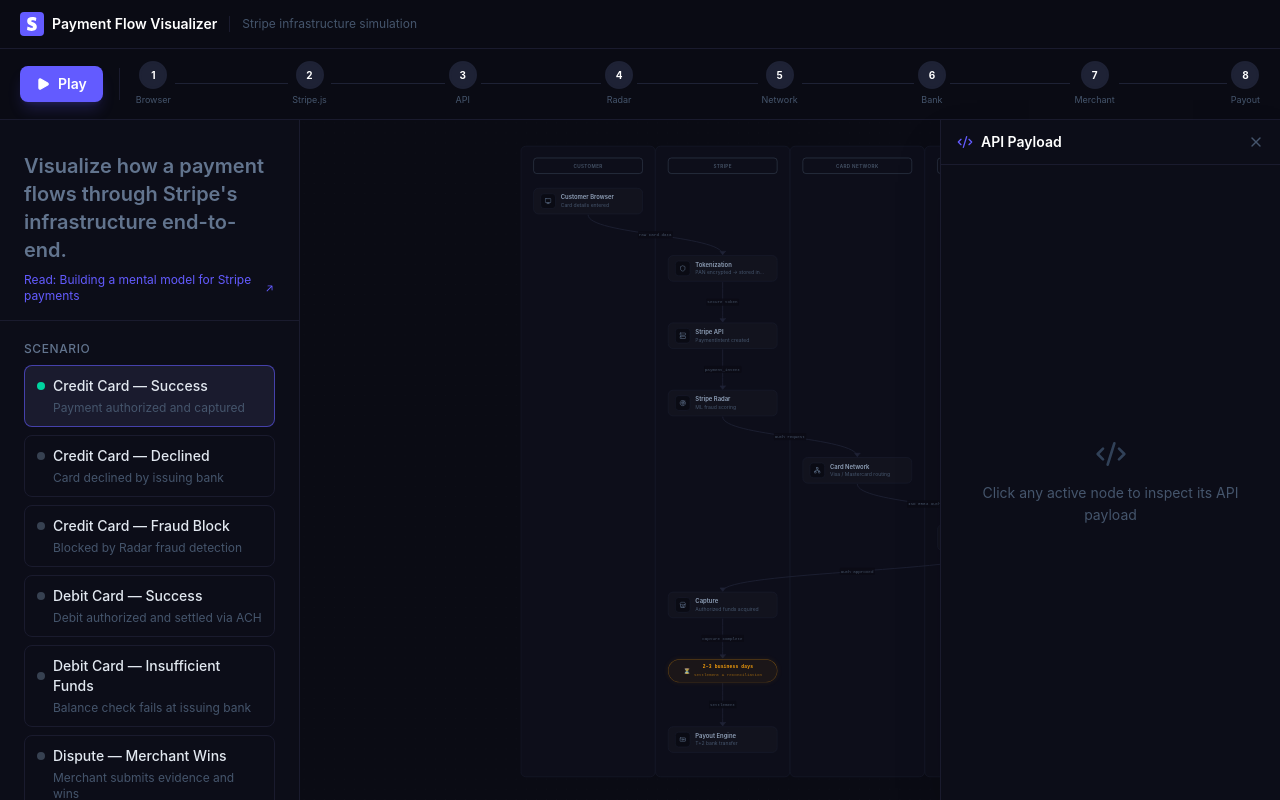
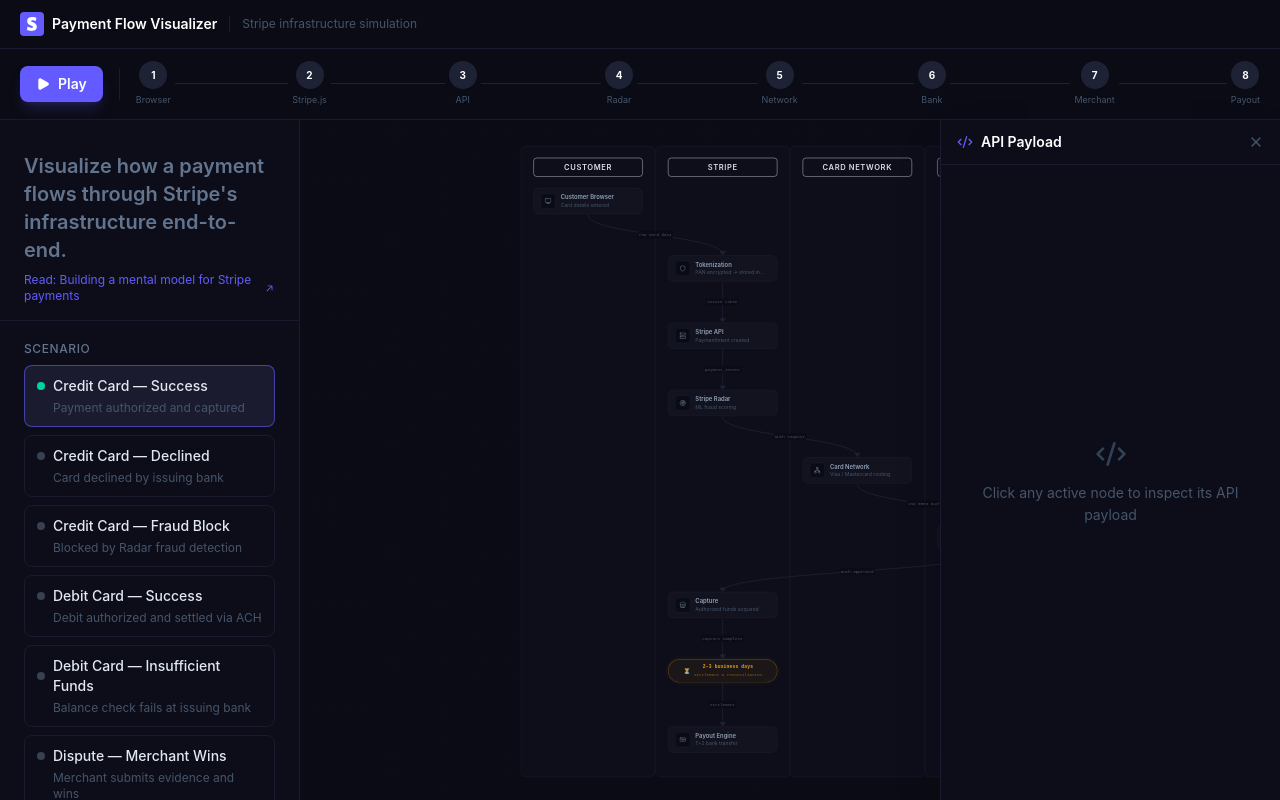
Before and after one commit to GraysonRicketts/Stripe-Visualizer, a React (Vite) app: page / in a window 1280 px wide. Built offline with nearby package versions, Linux system fonts and the light colour scheme.

Commit message:
style and click

```diff
--- a/src/components/FlowGraph.tsx
+++ b/src/components/FlowGraph.tsx
@@ -48,7 +48,7 @@
 }
 
 export function FlowGraph() {
-  const { scenario, activeStep, completedSteps, returnCompletedSteps, failedStep, selectNode } = usePaymentStore()
+  const { scenario, activeStep, completedSteps, returnCompletedSteps, failedStep, status, selectNode } = usePaymentStore()
 
   const allNodes = NODES_DICT[scenario]
   const baseEdges = EDGES_DICT[scenario]
@@ -131,11 +131,10 @@
         fitViewOptions={{ padding: 0.08 }}
         onNodeClick={(_, node) => {
           if (node.type !== 'paymentNode') return
+          if (status === 'running') return
           const stepIndex = stepNodeIds.indexOf(node.id)
           if (stepIndex === -1) return
-          if (completedSteps.has(stepIndex) || activeStep === stepIndex || failedStep === stepIndex || returnCompletedSteps.has(stepIndex)) {
-            selectNode(node.id)
-          }
+          selectNode(node.id)
         }}
         nodesDraggable={false}
         nodesConnectable={false}
--- a/src/components/nodes/SwimlaneNodes.tsx
+++ b/src/components/nodes/SwimlaneNodes.tsx
@@ -35,12 +35,12 @@
         backgroundColor: data.color,
         border: `1px solid ${data.borderColor}`,
         borderRadius: 8,
-        padding: '6px 14px',
+        padding: '8px 16px',
         textAlign: 'center',
         pointerEvents: 'none',
       }}
     >
-      <span style={{ color: data.borderColor, fontSize: 11, fontWeight: 600, letterSpacing: '0.08em', textTransform: 'uppercase' as const }}>
+      <span style={{ color: data.borderColor, fontSize: 18, fontWeight: 600, letterSpacing: '0.08em', textTransform: 'uppercase' as const }}>
         {data.label}
       </span>
     </div>
--- a/src/data/swimlanes.ts
+++ b/src/data/swimlanes.ts
@@ -16,7 +16,7 @@
 export const Y = (step: number) => step * 160
 
 const LANE_STYLE = { color: '#0d0e1a', borderColor: '#1e2235' }
-const HEADER_COLOR = '#475569'
+const HEADER_COLOR = '#d8dde4'
 const BG_Y = -100
 
 const NON_INTERACTIVE = {
```
Also changed, not shown: 1 other file (tests, documents, lock files or other folders).
